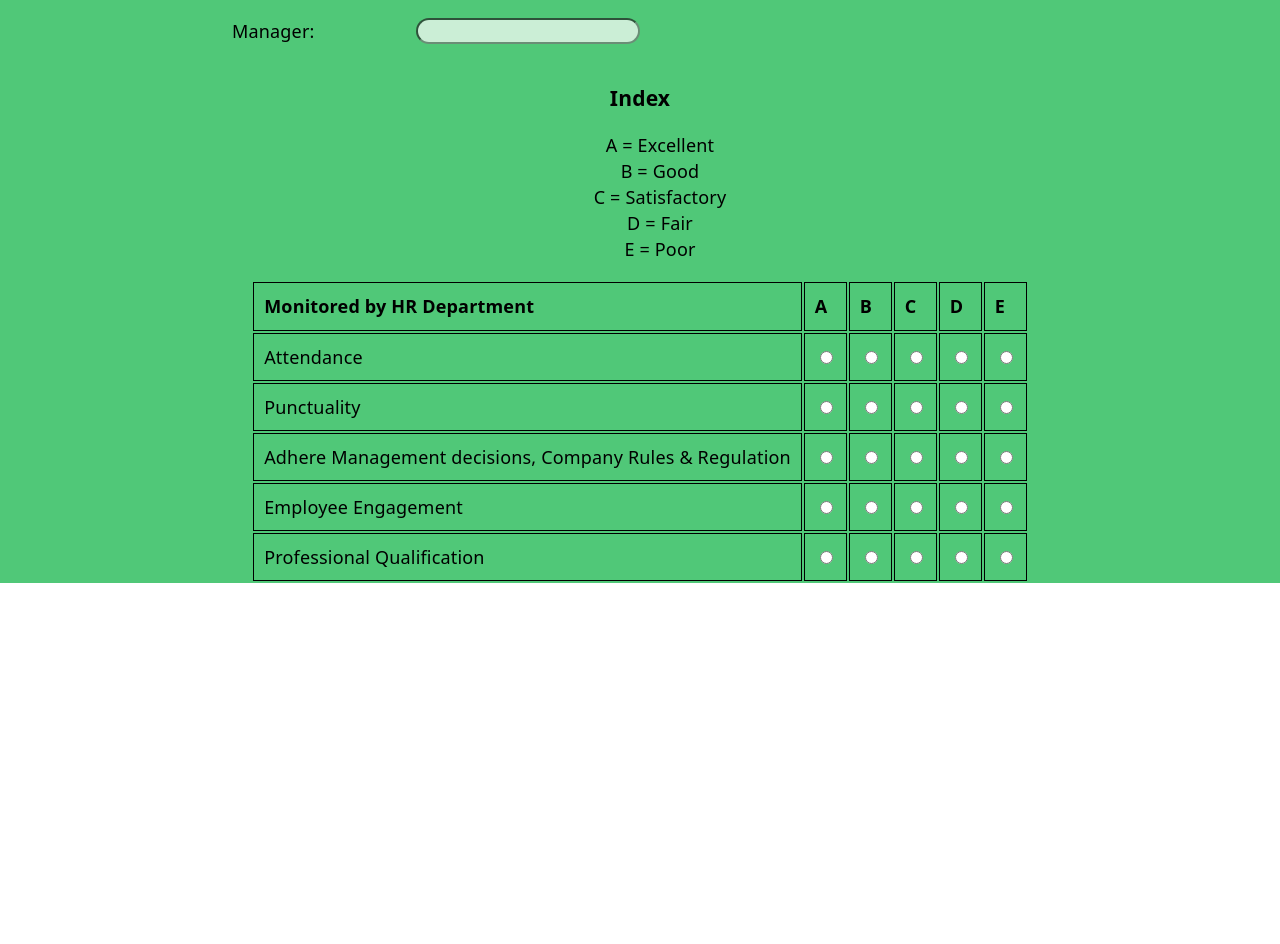
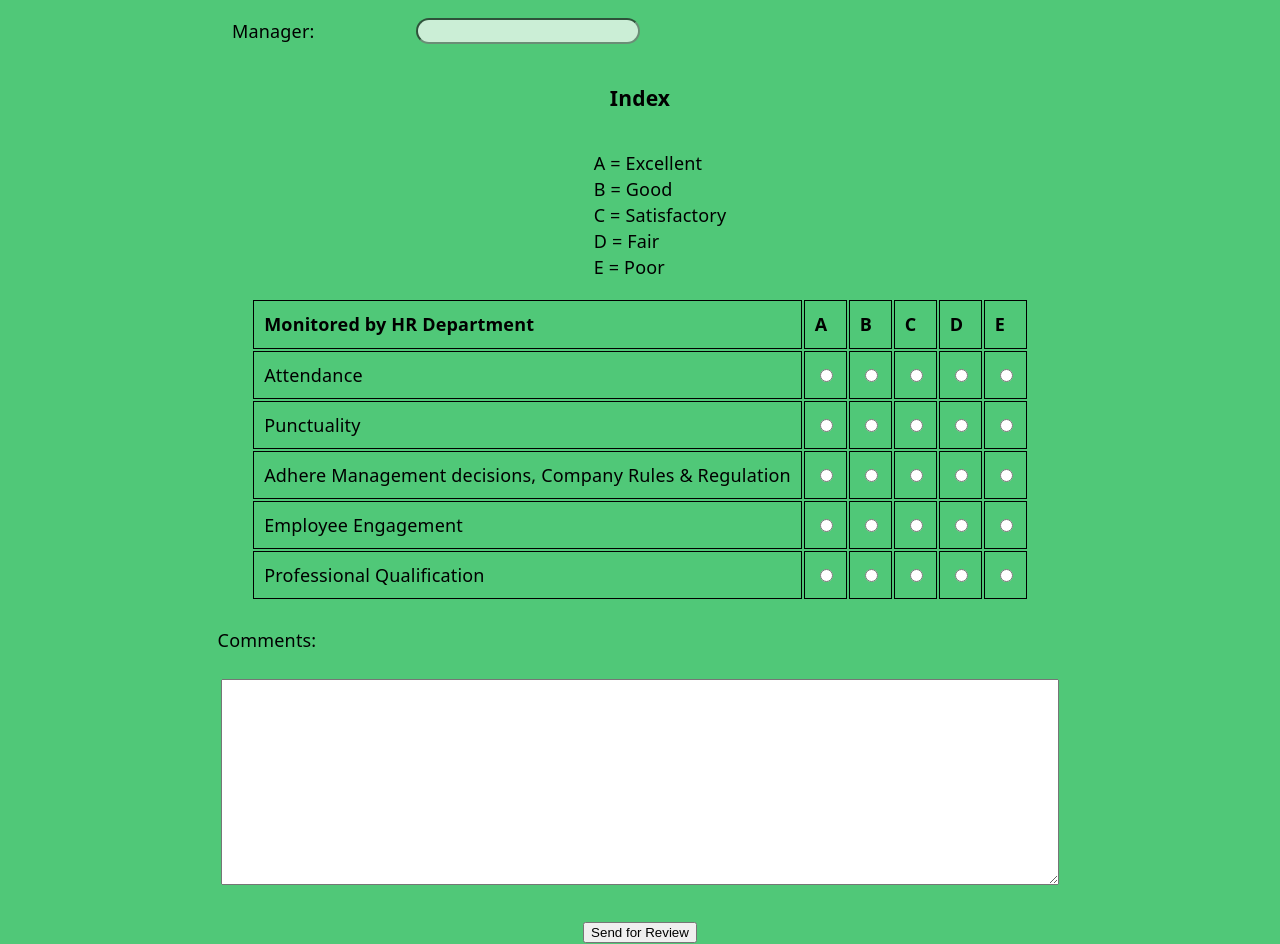
Before and after one commit to eimts2026/performance-review, a React (Vite) app in the folder frontend/: page /form in a window 1280 px wide. Shown: the part 344-1288 px from the top of the page. Before the commit the page ends 927 px from the top, so only its background shows below. Built offline with nearby package versions, Linux system fonts and the light colour scheme.

Commit message:
Main Form Section Completed
Completed the main form, now trying to integrate the email service hopefully I'm able to figure that out and also the RBAC principal applications.

```diff
--- a/frontend/src/pages/MainForm.css
+++ b/frontend/src/pages/MainForm.css
@@ -5,7 +5,8 @@
 
 /* Index design */
 .index #list {
-
+    display: inline-block;
+    text-align: left;
 }
 
 
@@ -70,3 +71,21 @@
 .hr-table #line #option:checked {
     background: #333;
 }
+
+/* Comment Section */
+.comment-section #comment {
+    color: black;
+    display: block;
+    text-align: left;
+    margin-left: 17%;
+}
+
+.comment-section #comment-box {
+    width: 65%;
+    height: 200px;
+}
+
+/* Submit Button */
+.review #review-button{
+    color: black;
+}
--- a/frontend/src/pages/MainForm.jsx
+++ b/frontend/src/pages/MainForm.jsx
@@ -70,7 +70,7 @@ function MainForm() {
                         </thead>
                         <tbody>
                             <tr id='line'>
-                                <td>Attendance</td>
+                                <td><label>Attendance</label></td>
                                 {quickRender("attendance")}
                             </tr>
                             <tr id='line'>
@@ -91,7 +91,16 @@ function MainForm() {
                             </tr>
                         </tbody>
                     </table>
-
+                    <div class='comment-section'>
+                        <br />
+                        <label id='comment'>Comments:</label>
+                        <br />
+                        <textarea id='comment-box' name='comment-box'></textarea>
+                    </div>
+                    <div class='review'>
+                        <br />
+                        <input id='review-button' type='submit' value='Send for Review'/>
+                    </div>
                 </form>
             </section>
         </>
```
